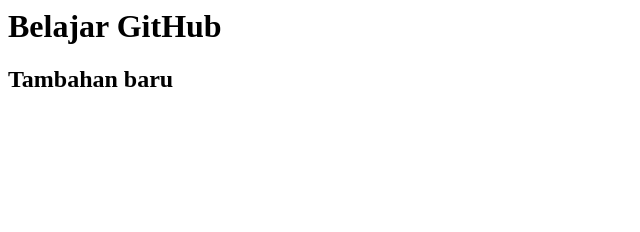
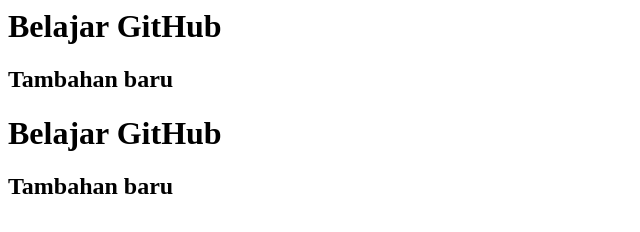
Before and after one commit to Deboraep/tutorialGitHub, a plain HTML site: page index.html in a window 1280 px wide. Shown: the whole page, without its empty margins (0-640 px from the left). Drawn offline with Linux system fonts and the light colour scheme.

Commit message:
berubah dari github

```diff
--- a/index.html
+++ b/index.html
@@ -1,2 +1,4 @@
 <h1>Belajar GitHub</h1>
 <h2>Tambahan baru</h2>
+<h1>Belajar GitHub</h1>
+<h2>Tambahan baru</h2>
```
